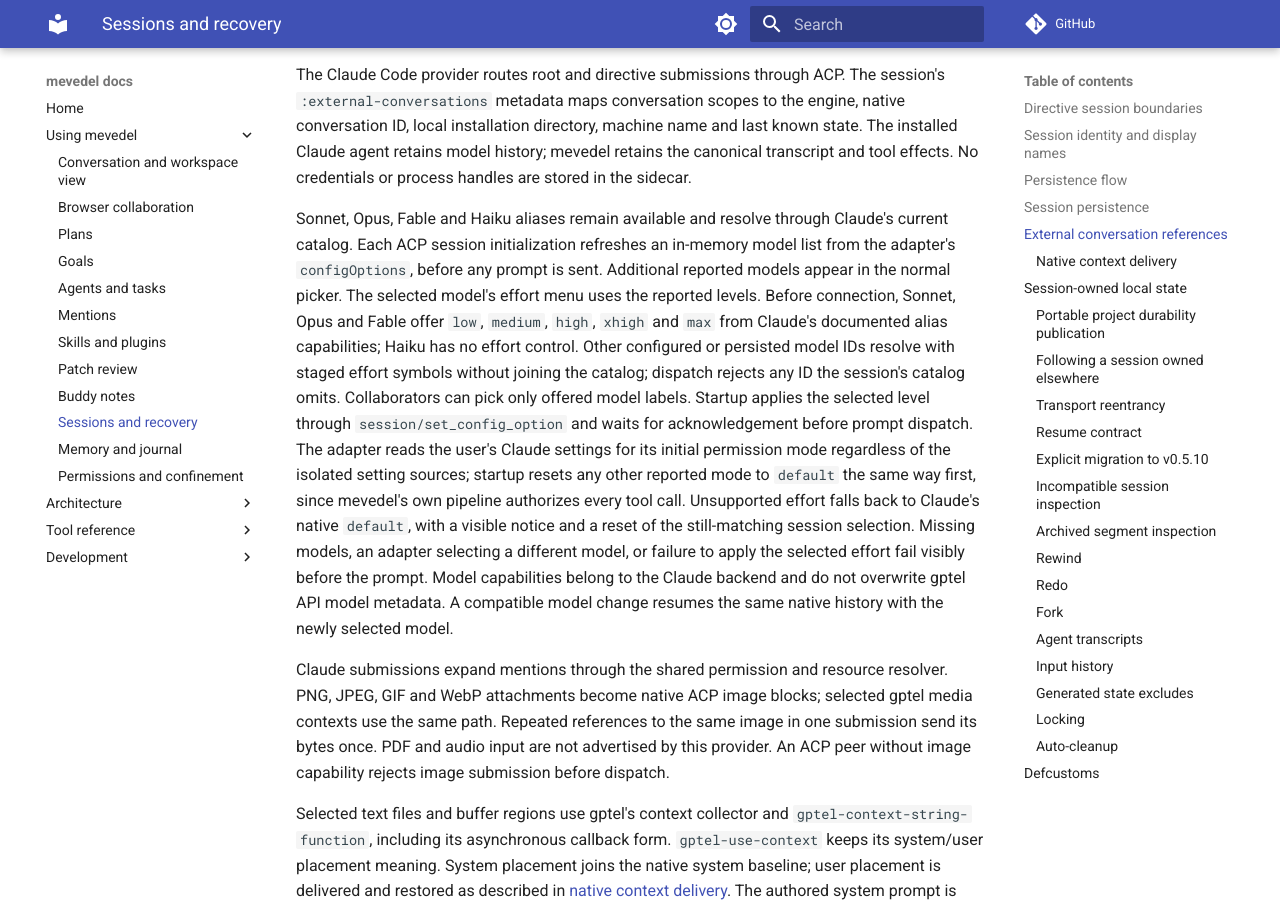
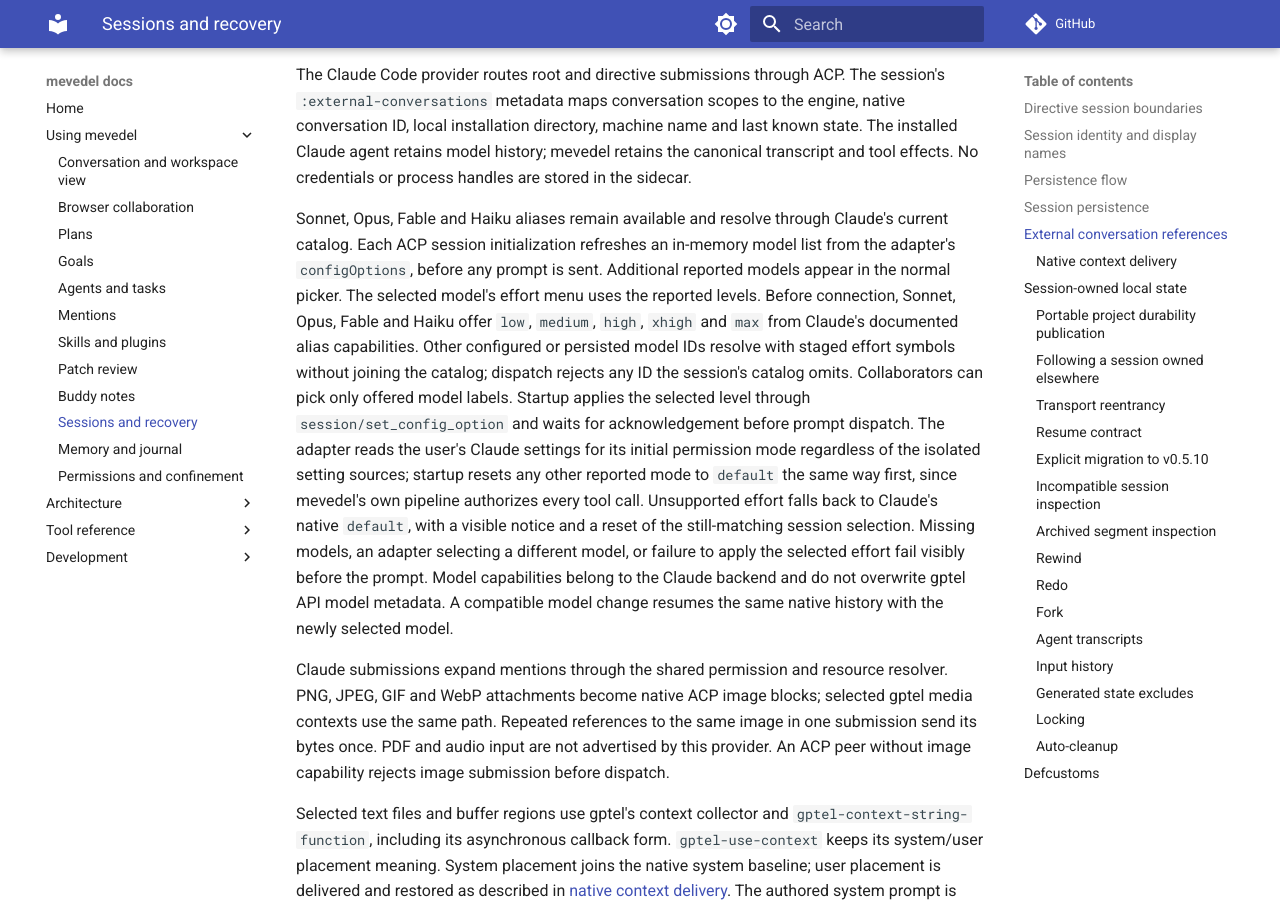
Before and after one commit to FrauH0lle/mevedel, an MkDocs documentation site: the page built from docs/sessions.md, in a window 1280 px wide and 900 px high, scrolled down 7832 px. Built offline with MkDocs 1.6.1 and Material for MkDocs 9.7.7, drawn with Linux system fonts in a browser that asks for light colours; comment, search, counter and statistics services are not loaded.

Commit message:
fix(claude-code): Enable Haiku effort before connection
Seed Haiku with its documented effort choices so fast-tier and naming requests keep configured effort before ACP discovery. Require Claude Code 2.1.293 for Haiku 5.5; live options still take precedence and nil still selects the native default.

* mevedel-claude-code-backend.el (mevedel-claude-code--aliases, mevedel-claude-code--cli-version): Update initial effort metadata and minimum runtime.
* docs/sessions.md, README.md: Describe Haiku effort and runtime requirement.
* test/fixtures/claude-status.py, test/test-mevedel-claude-code-maintenance.el: Use a supported fixture runtime.
* test/test-mevedel-claude-code.el: Cover cold effort resolution, live narrowing, fallback and minimum-version rejection.

Validation: 124 focused ERT tests pass; 241 files compile without warnings, followed by Eask bytecode cleanup.
BREAKING CHANGE: Claude Code 2.1.290-2.1.292 installations now require an upgrade.

```diff
--- a/docs/sessions.md
+++ b/docs/sessions.md
@@ -338,10 +338,10 @@
 current catalog. Each ACP session initialization refreshes an in-memory model
 list from the adapter's `configOptions`, before any prompt is sent. Additional
 reported models appear in the normal picker. The selected model's effort menu
-uses the reported levels. Before connection, Sonnet, Opus and Fable offer
+uses the reported levels. Before connection, Sonnet, Opus, Fable and Haiku offer
 `low`, `medium`, `high`, `xhigh` and `max` from Claude's documented alias
-capabilities; Haiku has no effort control. Other configured or persisted
-model IDs resolve with staged effort symbols without joining the catalog;
+capabilities. Other configured or persisted model IDs resolve with staged
+effort symbols without joining the catalog;
 dispatch rejects any ID the session's catalog omits. Collaborators can pick
 only offered model labels.
 Startup applies the selected level through `session/set_config_option` and
```
Also changed, not shown: README.md (+1 -1 lines), 4 other files.
